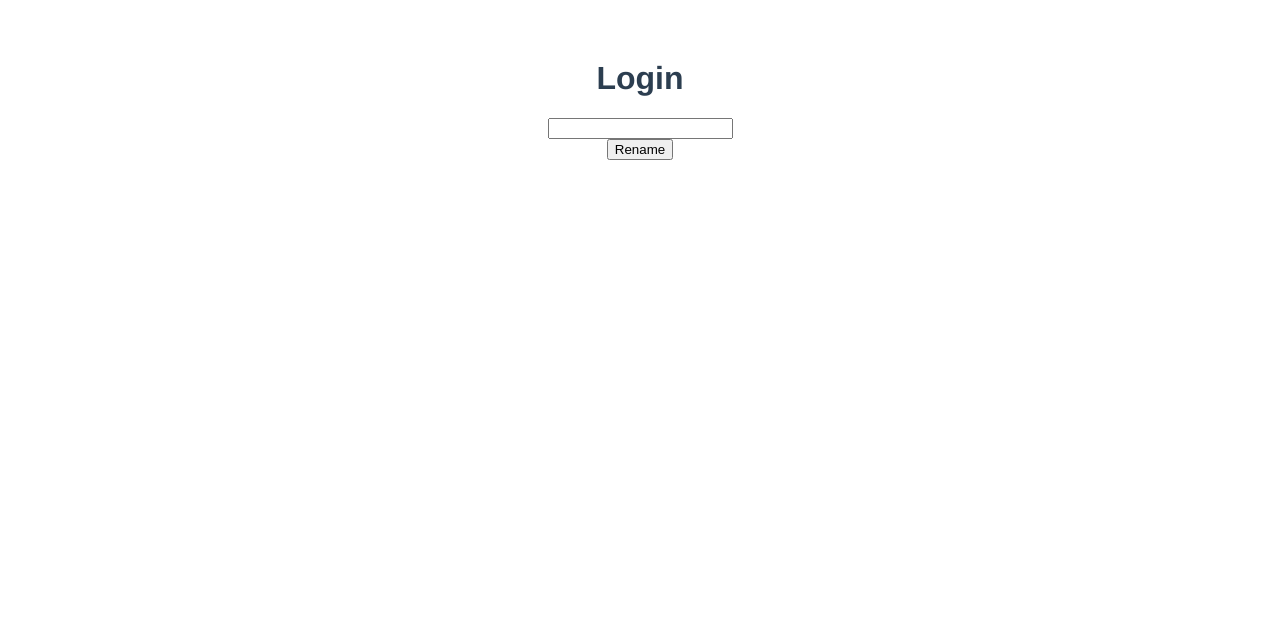
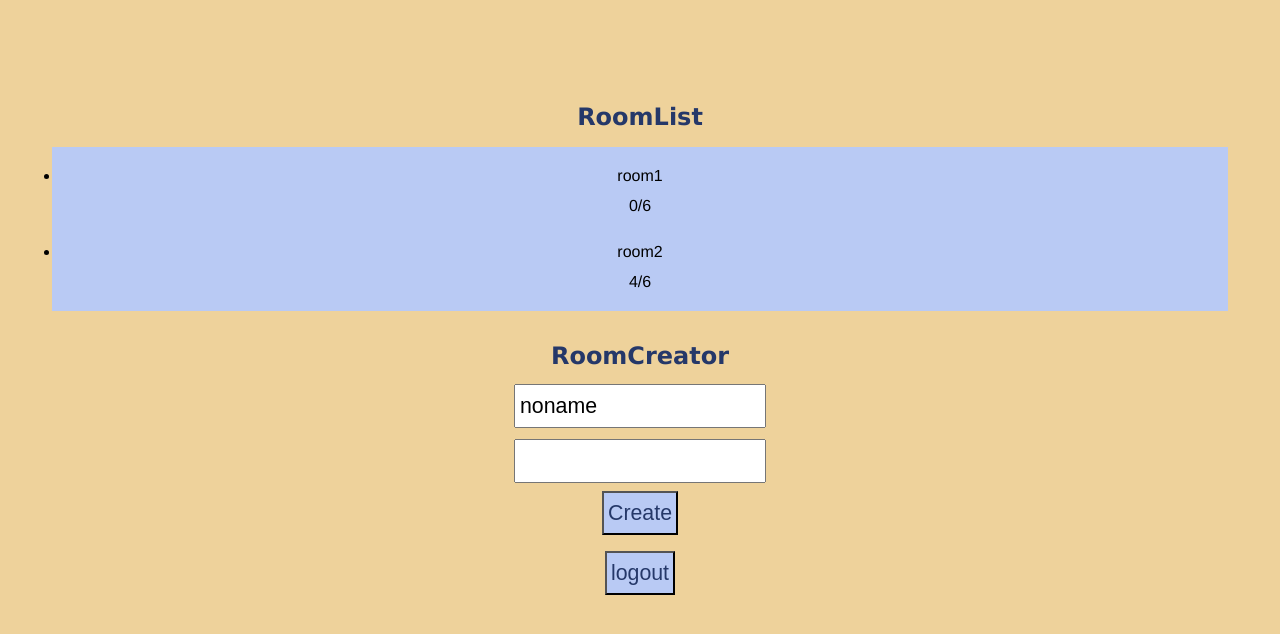
Before and after one commit to LifeBoat-TableGame/API, a Vue app in the folder client/: page / in a window 1280 px wide. Before the commit this address led to /login. Shown: the top 634 px of the page. Built offline with nearby package versions, Linux system fonts and the light colour scheme; no server answers.

Commit message:
basic css and code beautification

```diff
--- a/client/src/App.vue
+++ b/client/src/App.vue
@@ -1,17 +1,10 @@
 <template>
-  <router-view/>
+  <router-view />
 </template>
 
 <script setup lang="ts">
 </script>
 
 <style>
-#app {
-  font-family: Avenir, Helvetica, Arial, sans-serif;
-  -webkit-font-smoothing: antialiased;
-  -moz-osx-font-smoothing: grayscale;
-  text-align: center;
-  color: #2c3e50;
-  margin-top: 60px;
-}
+@import './assets/styles/basicStyle.css';
 </style>
--- /dev/null
+++ b/client/src/assets/styles/basicStyle.css
@@ -0,0 +1,106 @@
+:root {
+    --main-bg: #EED29B;
+    --deep-bg: #D4B26C;
+    --dark-bg: #9C7931;
+    --grey-bg: #AC9568;
+    --light-bg: #FBF3E3;
+    --main-blue: #50628E;
+    --dark-blue: #4A5674;
+    --deep-blue: #253869;
+    --light-blue: #B9CAF4;
+    --light-light-blue: #DFE5F4;
+    --main-red: #D06A6F;
+    --deep-red: #993036;
+    --dark-red: #A96669;
+    --light-red: #FAB7BA;
+    --light-light-red: #FAE3E4;
+    --main-green: #CDD26B;
+    --deep-green: #959A31;
+    --dark-green: #A7AA66;
+    --light-green: #F7FAB7;
+    --light-light-green: #F9FAE3;
+}
+
+#app {
+    font-family: Avenir, Helvetica, Arial, sans-serif;
+    -webkit-font-smoothing: antialiased;
+    -moz-osx-font-smoothing: grayscale;
+    text-align: center;
+    align-content: center;
+    color: var(--dark-blue-color);
+    margin-top: 60px;
+}
+
+li {
+    align-items: stretch;
+}
+
+body {
+    text-align: center;
+    align-content: center;
+    background-color: var(--main-bg);
+}
+
+* {
+    margin: 3pt;
+    padding: 3pt;
+}
+
+.blue {
+    background-color: var(--light-blue);
+}
+
+.stretched {
+    background-color: var(--light-blue);
+    flex: auto;
+}
+
+h1 {
+    font: 18pt Verdana, Geneva, Arial, Helvetica, sans-serif;
+    color: var(--deep-blue);
+    font-weight: bold;
+    line-height: 20pt;
+}
+
+img {
+    padding: 3pt;
+    float: right;
+}
+
+a {
+    text-decoration: none;
+}
+
+a:link,
+a:visited {
+    color: #8094d6;
+}
+
+a:hover,
+a:active {
+    color: #FF9933;
+}
+
+div.footer {
+    font-size: 9pt;
+    font-style: italic;
+    line-height: 12pt;
+    text-align: center;
+    padding-top: 30pt;
+}
+
+button {
+    background-color: var(--light-blue);
+    color: var(--deep-blue);
+    font-size: 16pt;
+    line-height: 24pt;
+    text-align: center;
+}
+
+input {
+    width: 180pt;
+    margin-top: 5pt;
+    font-size: 16pt;
+    line-height: 24pt;
+    text-align: left;
+}
--- a/client/src/components/LoginForm.vue
+++ b/client/src/components/LoginForm.vue
@@ -1,10 +1,9 @@
 <template>
-<div>
-  <h1>{{ title }}</h1>
-  <input v-model="username" type="text" />
-  <br>
-  <button type="submit" @click="logIn">Rename</button>
-</div>
+  <div class="blue">
+    <h1>{{ title }}</h1>
+    <input v-model="username" type="text" />
+    <button type="submit" @click="logIn">Rename</button>
+  </div>
 </template>
 
 
--- a/client/src/components/RoomCreator.vue
+++ b/client/src/components/RoomCreator.vue
@@ -14,8 +14,8 @@ import { useRoomStore } from '../stores/rooms';
 import activeRoomMenu from './activeRoomMenu.vue'
 
 let inTheRoom = false;
-const mainStore=useMainStore();
-const roomStore=useRoomStore();
+const mainStore = useMainStore();
+const roomStore = useRoomStore();
 const title = 'RoomCreator';
 let roomData = {
   password: '',
--- a/client/src/components/RoomList.vue
+++ b/client/src/components/RoomList.vue
@@ -2,9 +2,9 @@
 <div>
   <h1>{{ title }}</h1>
   <p>
-  <ul>
-    <li v-for="room of roomStore.rooms" :key="room.id" v-on:click="joinRoom(room.id)">
-      {{ room }}
+  <ul class="blue">
+    <li v-for="room of roomStore.rooms" :key="room.id" v-on:click="joinRoom(room.id)" class="stretched">
+      <div>{{ room.name}}</div> <div>{{room.usersCount}}/{{ room.limit }}</div>
     </li>
   </ul>
   </p>
--- a/client/src/components/activeRoomMenu.vue
+++ b/client/src/components/activeRoomMenu.vue
@@ -1,9 +1,14 @@
 
 <template>
-<div>
-  <h1>{{ roomStore.rooms.find(x => x.id == mainStore.activeRoomId) }}</h1>
-  <button type="submit" @click="leaveRoom">leaveroom</button>
-</div>
+  <div class="blue">
+    <div>{{ roomStore.rooms.find(x => x.id == mainStore.activeRoomId)?.name }}</div>
+    <div>
+      {{ roomStore.rooms.find(x => x.id == mainStore.activeRoomId)?.usersCount }}
+      /
+      {{ roomStore.rooms.find(x => x.id == mainStore.activeRoomId)?.limit }}
+    </div>
+    <button type="submit" @click="leaveRoom">leaveroom</button>
+  </div>
 </template>
 
 
--- a/client/views/LoginPage.vue
+++ b/client/views/LoginPage.vue
@@ -1,5 +1,5 @@
 <template>
-  <login-form></login-form>
+  <login-form />
 </template>
 
 <script setup lang="ts">
--- a/client/views/MainPage.vue
+++ b/client/views/MainPage.vue
@@ -1,8 +1,10 @@
 <template>
-  <room-list />
-  <room-creator v-if = (!activeRoomExists) @room:created="roomCreated" />
-  <active-room-menu v-if = activeRoomExists v-bind:activeRoomId=mainStore.activeRoomId @room:collapse="collapseRoom"/>
-  <button @click="logOut">logout</button>
+  <div>
+    <room-list />
+    <room-creator v-if=(!activeRoomExists) @room:created="roomCreated" />
+    <active-room-menu v-if=activeRoomExists v-bind:activeRoomId=mainStore.activeRoomId @room:collapse="collapseRoom" />
+    <button @click="logOut">logout</button>
+  </div>
 </template>
 
 <script setup lang="ts">
@@ -20,7 +22,7 @@ const components = {
   "room-creator": RoomCreator
 };
 console.log(mainStore.activeRoomId);
-const activeRoomExists = computed(()=>mainStore.activeRoomId!=0)
+const activeRoomExists = computed(() => mainStore.activeRoomId != 0)
 const logOut = () => {
   mainStore.logOut();
 }
@@ -30,10 +32,10 @@ const collapseRoom = () => {
 const roomCreated = (created) => {
 }
 
-console.log('loading ', name, ' with token \''+ mainStore.token+'\'')
+console.log('loading ', name, ' with token \'' + mainStore.token + '\'')
 
 if (mainStore.token == '') {
   console.log('token does not exists, redirecting to login');
-  router.push('/login');
+  //router.push('/login');
 }
 </script>
```
Lines whose indentation alone changed are shown as unchanged.
